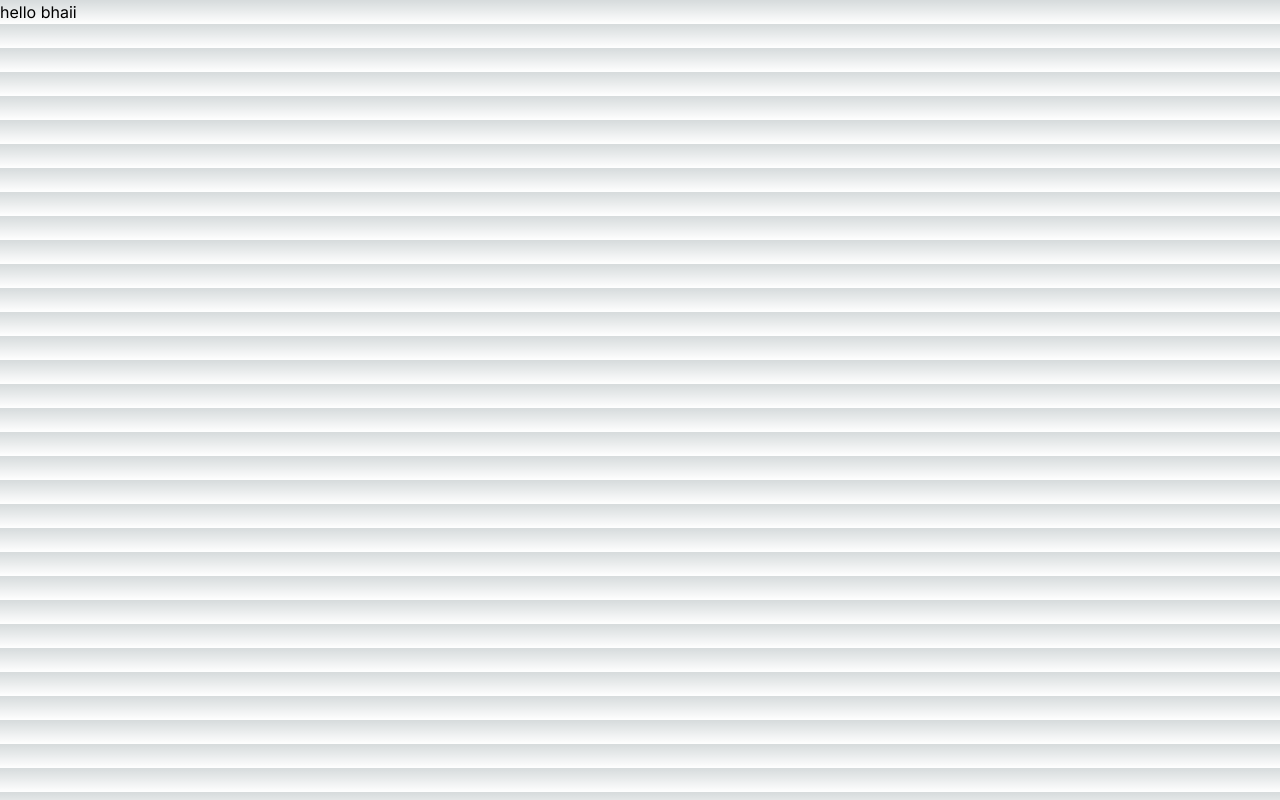
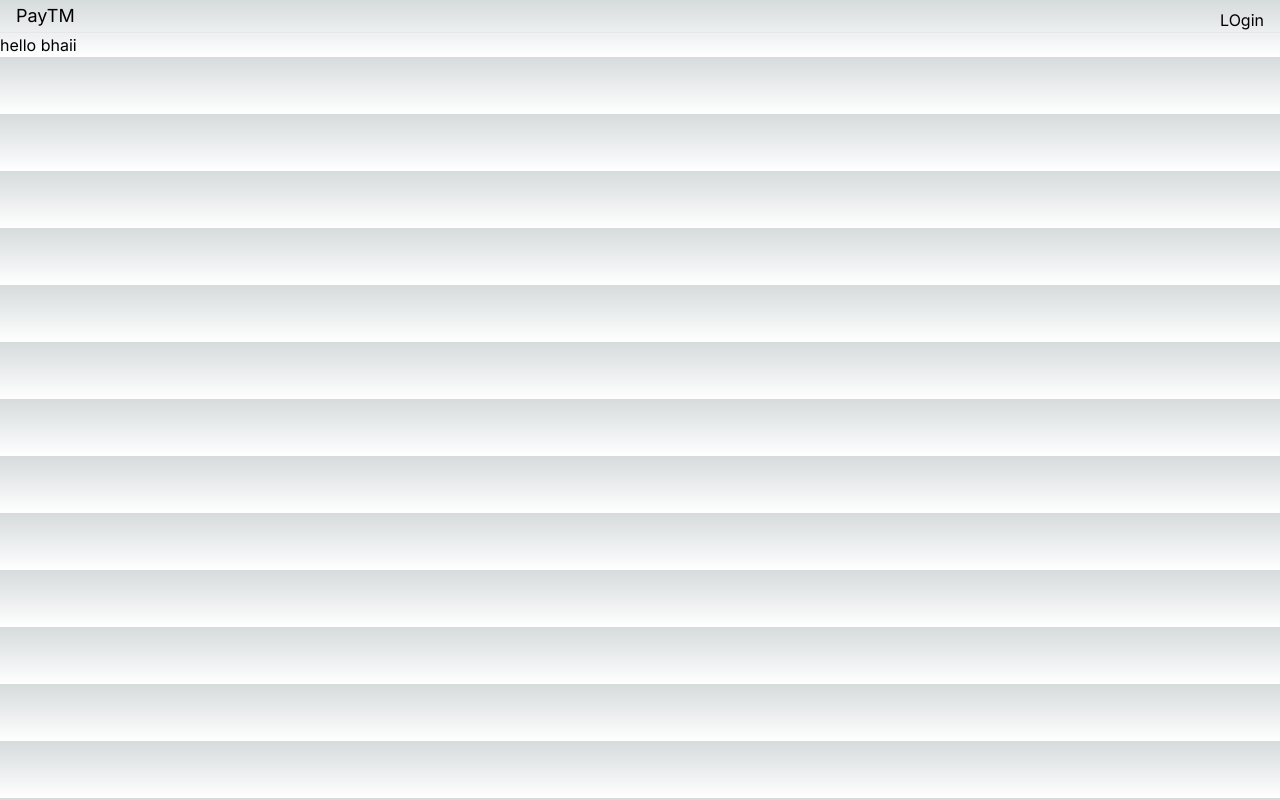
Before and after one commit to anshuman008/tplink-web3, a Next.js app: page / in a window 1280 px wide. Built offline with nearby package versions, Linux system fonts and the light colour scheme.

Commit message:
made changes

```diff
--- a/package.json
+++ b/package.json
@@ -10,6 +10,7 @@
   },
   "dependencies": {
     "next": "14.2.5",
+    "next-auth": "^4.24.7",
     "react": "^18",
     "react-dom": "^18"
   },
--- /dev/null
+++ b/src/app/api/auth/[...nextauth]/route.ts
@@ -0,0 +1,14 @@
+import nextAuth from "next-auth";
+import GoogleProvider from "next-auth/providers/google";
+
+
+const handler = nextAuth({
+    providers: [
+        GoogleProvider({
+          clientId: process.env.GOOGLE_CLIENT_ID ?? "",
+          clientSecret: process.env.GOOGLE_CLIENT_SECRET ?? ""
+        })
+      ]
+  })
+
+  export { handler as GET, handler as POST }
--- /dev/null
+++ b/src/app/components/Appbar.tsx
@@ -0,0 +1,14 @@
+
+
+export const Appbar = () => {
+    return <div className="flex justify-between border-b px-4">
+    <div className="text-lg flex flex-col justify-center">
+        PayTM
+    </div>
+    <div className="flex flex-col justify-center pt-2">
+        <button>LOgin</button>
+    </div>
+</div>
+
+
+}
--- a/src/app/layout.tsx
+++ b/src/app/layout.tsx
@@ -1,6 +1,7 @@
 import type { Metadata } from "next";
 import { Inter } from "next/font/google";
 import "./globals.css";
+import { Appbar } from "./components/Appbar";
 
 const inter = Inter({ subsets: ["latin"] });
 
@@ -16,7 +17,9 @@ export default function RootLayout({
 }>) {
   return (
     <html lang="en">
-      <body className={inter.className}>{children}</body>
+      <body className={inter.className}>
+        <Appbar/>
+        {children}</body>
     </html>
   );
 }
```
Also changed, not shown: 2 other files (tests, documents, lock files or other folders).
